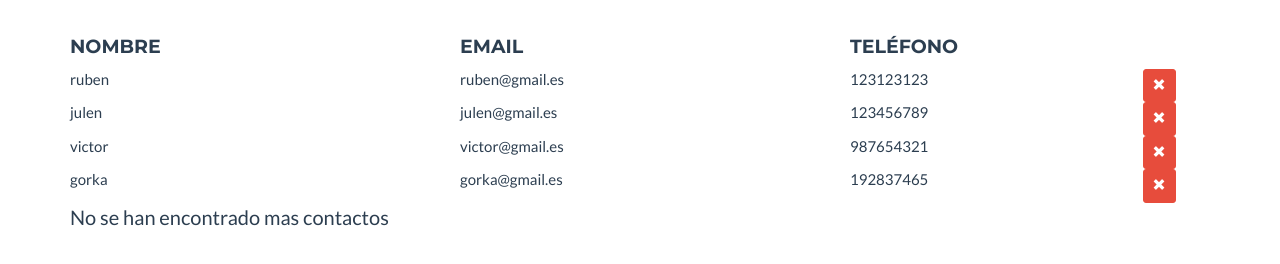
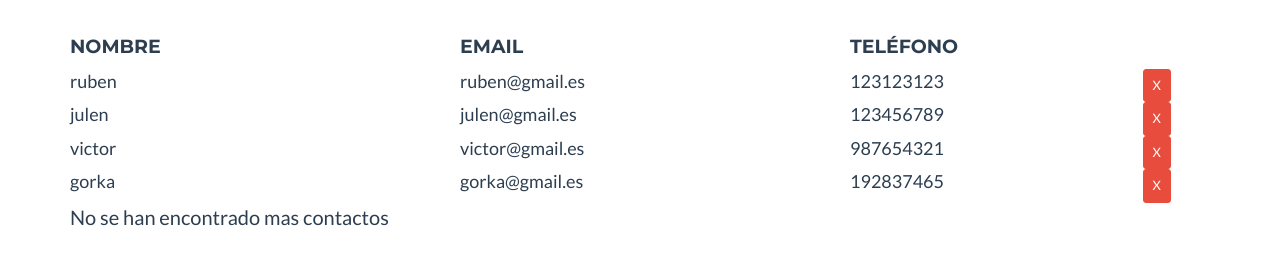
Before and after one commit to rubenclaveras/agendaVue, a plain HTML site: page index.html in a window 1280 px wide. Shown: the part 682-946 px from the top of the page. Drawn offline with nearby package versions, Linux system fonts and the light colour scheme.

Commit message:
Funcion eliminar usuarios

```diff
--- a/css/estilos.css
+++ b/css/estilos.css
@@ -2,6 +2,6 @@ li {
     list-style: none;
 }
 
-#app1 {
-    display: flex;
+.textoAgenda {
+    font-size: 18px;
 }
--- a/index.html
+++ b/index.html
@@ -106,18 +106,19 @@
                             <h4>Teléfono</h4>
                         </div>
                     </div>
-                    <div class="row" v-for="user in usuarios">
-                        <div class="col-xs-4">
+                    <div class="row" v-for="(user, index) in usuarios">
+                        <div class="col-xs-4 textoAgenda">
                             {{user.nombre}}
                         </div>
-                        <div class="col-xs-4">
+                        <div class="col-xs-4 textoAgenda">
                             {{user.email}}
                         </div>
-                        <div class="col-xs-3">
+                        <div class="col-xs-3 textoAgenda">
                             {{user.telefono}}
                         </div>
                         <div class="col-xs-1">
-                            <button class="btn btn-danger btn-sm"><span class="glyphicon glyphicon-remove"></span></button>
+
+                            <input type="button" @click="eliminarUsuario(index)" class="btn btn-danger btn-sm" value="X">
                         </div>
                     </div>
                 </div>
@@ -275,6 +276,11 @@
                     this.nombre = '';
                     this.email = '';
                     this.telefono = '';
+                },
+                eliminarUsuario(index) {
+                    if (!confirm('¿Deseas eliminar el usuario?')) return;
+
+                    this.usuarios.splice(index, 1);
                 }
             }
         })
```
